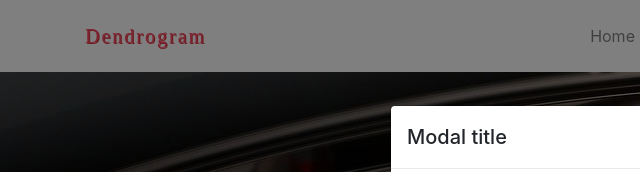
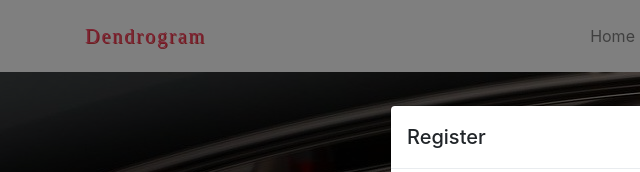
Before and after one commit to Naveen-Singh0037/bootst, a plain HTML site: page about.html in a window 1280 px wide. Both pictures are taken after a click on the button "Register". Shown: the top 172 px of the page, 0-640 px from the left. Drawn offline with nearby package versions, Linux system fonts and the light colour scheme.

Commit message:
tewrtwer

```diff
--- a/about.html
+++ b/about.html
@@ -108,7 +108,7 @@
     <div class="modal-dialog modal-dialog-centered" role="document">
       <div class="modal-content">
         <div class="modal-header">
-          <h5 class="modal-title" id="signupModalLongTitle">Modal title</h5>
+          <h5 class="modal-title" id="signupModalLongTitle">Register</h5>
           <button type="button" class="close" data-dismiss="modal" aria-label="Close">
             <span aria-hidden="true">&times;</span>
           </button>
```
